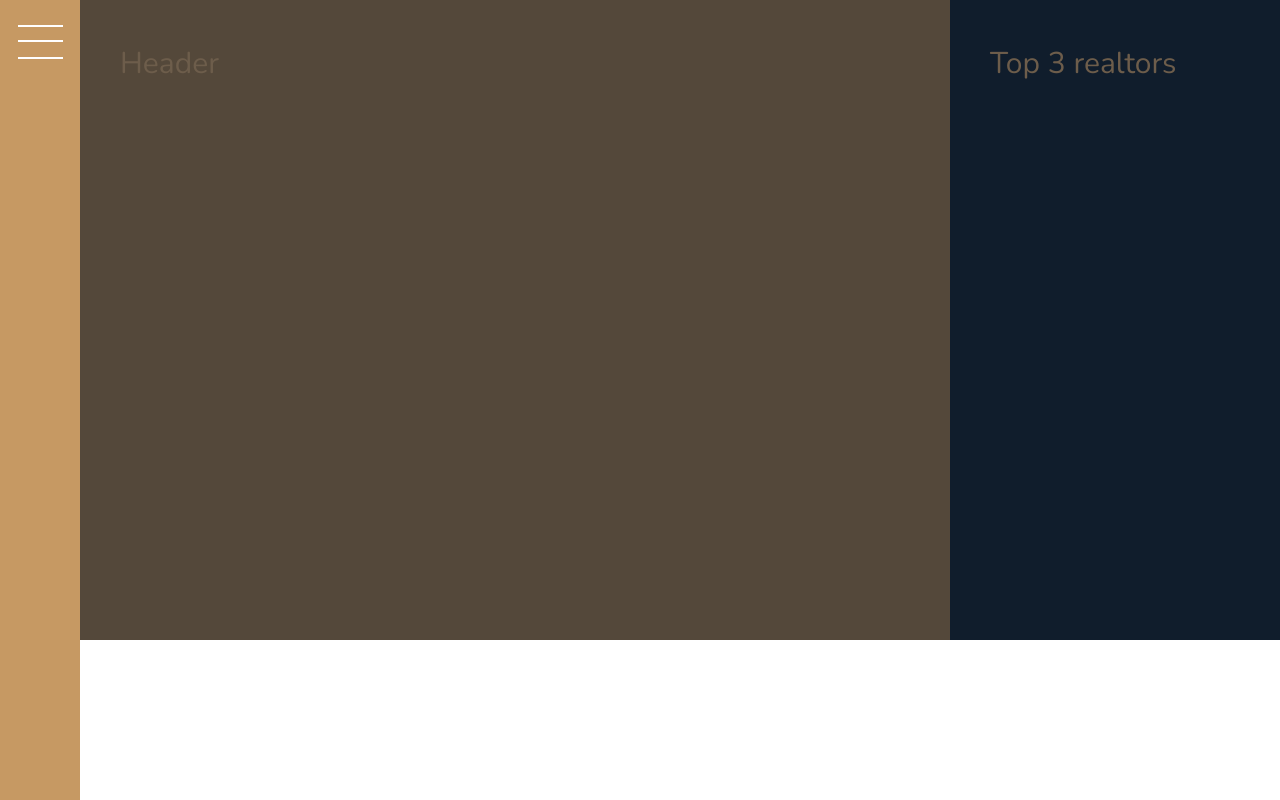
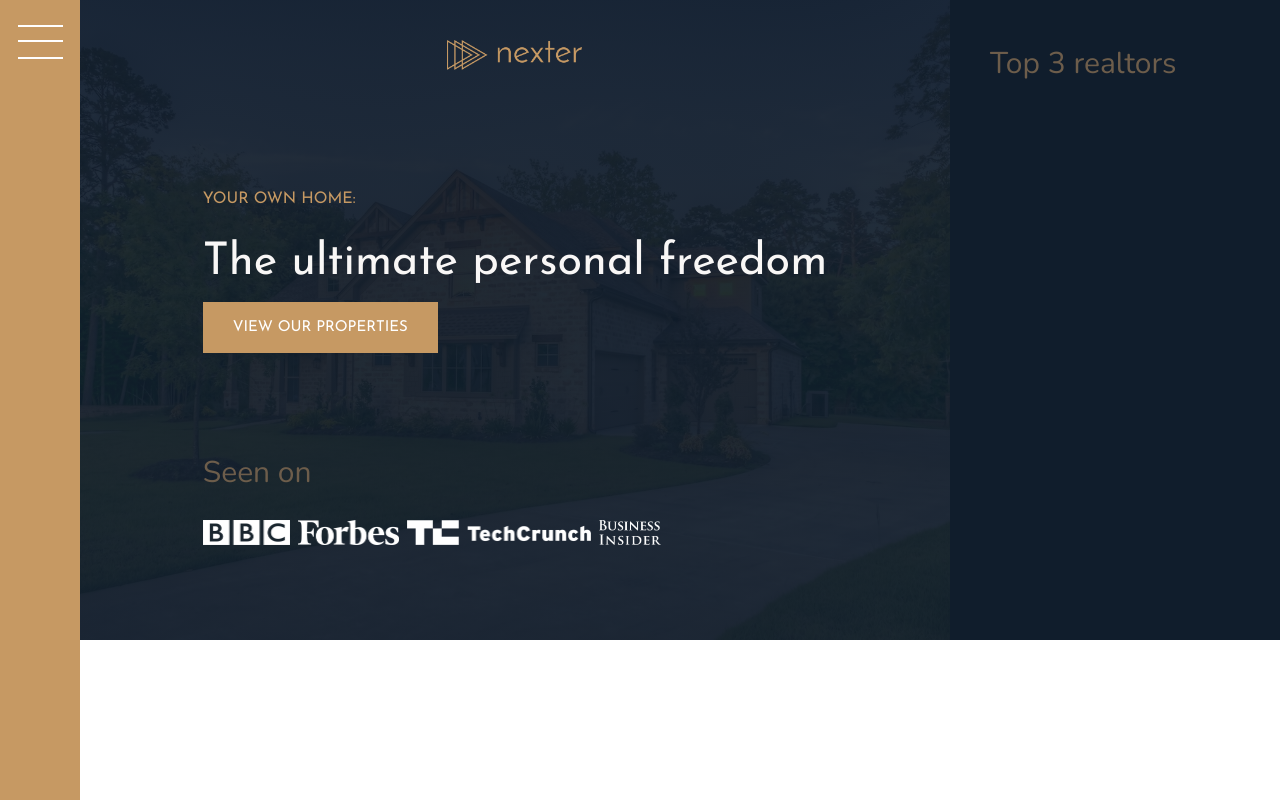
Before and after one commit to echeadle/nexter, a website: page index.html in a window 1280 px wide. Shown: the top 800 px of the page. Drawn offline with nearby package versions, Linux system fonts and the light colour scheme; files that its build step writes are made by us from their sources.

Commit message:
finish building header part 1

```diff
--- a/index.html
+++ b/index.html
@@ -16,7 +16,17 @@
             <button class="nav-btn"></button>
         </div>
         <header class="header">
-            Header
+            <img src="img/logo.png" alt="Nexter logo" class="header__logo">
+            <h3 class="heading-3">Your own home:</h3>
+            <h1 class="heading-1">The ultimate personal freedom</h1>
+            <button class="btn header__btn">View our properties</button>
+            <div class="header__seenon-text">Seen on</div>
+            <div class="header__seenon-logos">
+                <img src="img/logo-bbc.png" alt="Seen on logo 1">
+                <img src="img/logo-forbes.png" alt="Seen on logo 2">
+                <img src="img/logo-techcrunch.png" alt="Seen on logo 3">
+                <img src="img/logo-bi.png" alt="Seen on logo 4">
+            </div>
         </header>
         <div class="realtors">
             Top 3 realtors
--- a/sass/_header.scss
+++ b/sass/_header.scss
@@ -1,4 +1,39 @@
 .header {
     background-color: $color-grey-dark-1;
     grid-column: full-start / col-end 6;
+    background-image: linear-gradient(rgba($color-secondary, .93), rgba($color-secondary, .93)),
+    url(../img/hero.jpeg);
+    background-size: cover;
+    background-position: center;
+    padding: 8rem;
+    padding-top: 4rem;
+
+    display:grid;
+    grid-template-rows: 1fr min-content 6rem 1fr;
+    grid-template-columns: max-content;
+    grid-row-gap: 1.5rem;
+    justify-content: center;
+
+    &__logo {
+        height: 3rem;
+        justify-self: center;
+    }
+
+    &__btn {
+        align-self: start;
+        justify-self: start;
+    }
+
+    &__seenon-text {
+
+    }
+
+    &__seenon-logos {
+
+
+        img {
+            max-height: 2.5rem;
+
+        }
+    }
 }
--- a/sass/_typography.scss
+++ b/sass/_typography.scss
@@ -5,6 +5,8 @@
 
 .heading-1 {
     @extend %heading;
+    font-size: 4.5rem;
+    color: $color-grey-light-1;
 }
 
 .heading-2 {
```
